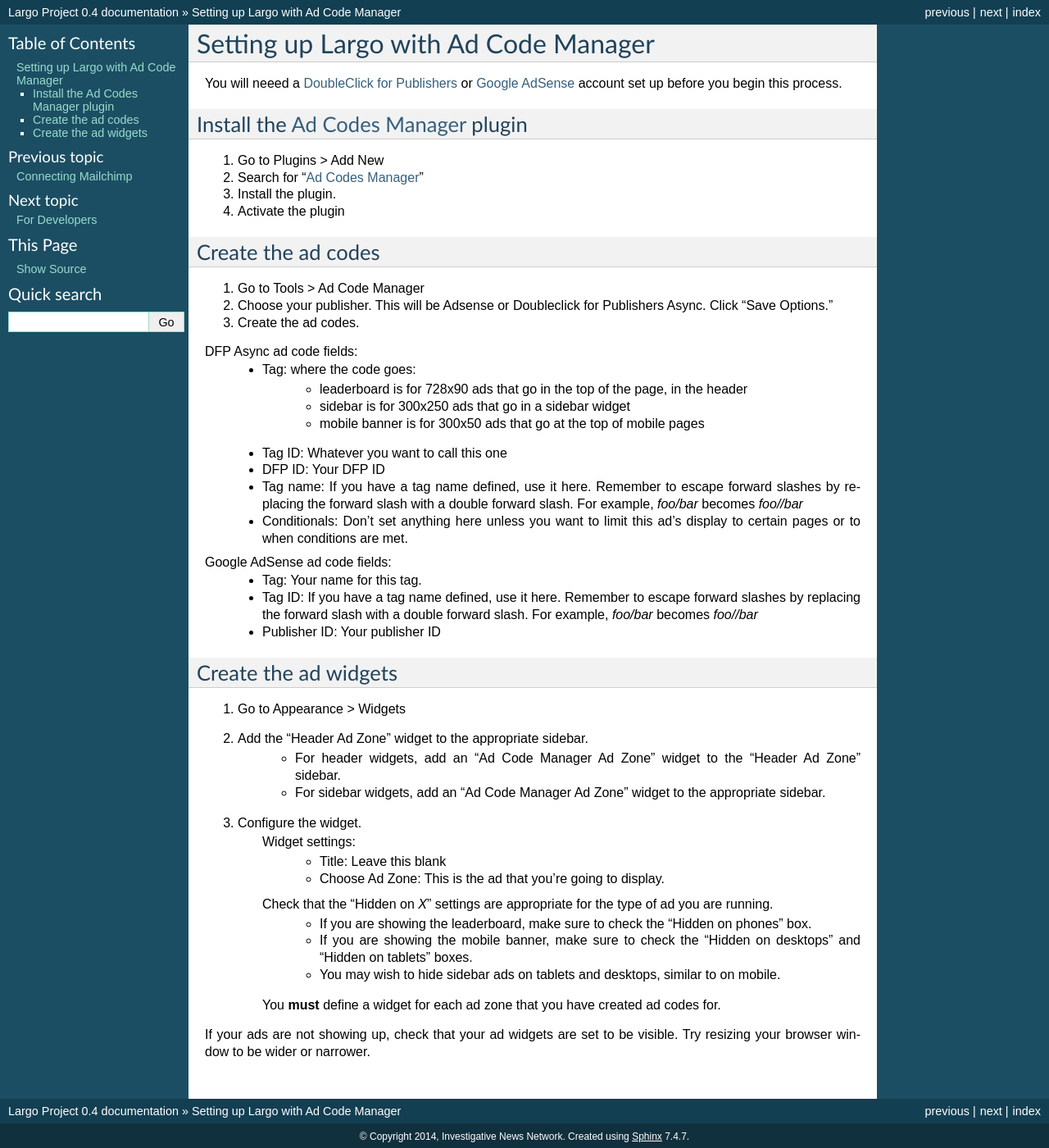
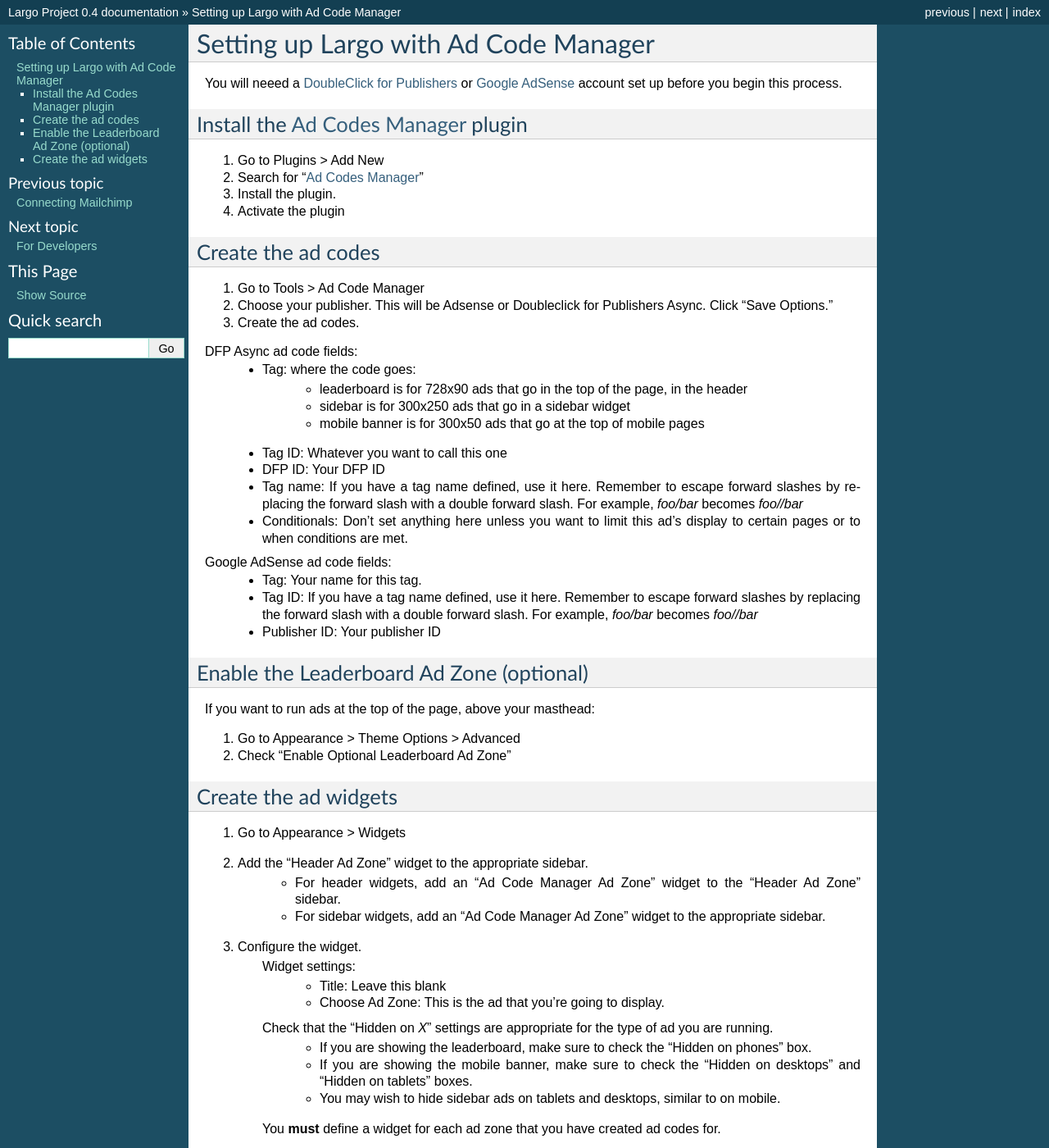
Before and after one commit to argoproject/Argo, a Sphinx documentation site: the page built from docs/ads.rst, in a window 1280 px wide and 1400 px high. Shown: the whole window at 82% size. Built offline with Sphinx 7.4.7, drawn with Linux system fonts in a browser that asks for light colours; pages that are not in the unit, such as notebooks, are missing from menus.

Commit message:
You won't believe how easy it is to enable the leaderboard ad zone!

```diff
--- a/docs/ads.rst
+++ b/docs/ads.rst
@@ -34,6 +34,14 @@
 	- Tag ID: If you have a tag name defined, use it here. Remember to escape forward slashes by replacing the forward slash with a double forward slash. For example, `foo/bar` becomes `foo//bar`
 	- Publisher ID: Your publisher ID
 
+Enable the Leaderboard Ad Zone (optional)
+-----------------------------------------
+
+If you want to run ads at the top of the page, above your masthead:
+
+#. Go to Appearance > Theme Options > Advanced
+#. Check "Enable Optional Leaderboard Ad Zone"
+
 Create the ad widgets
 ---------------------
 
```
